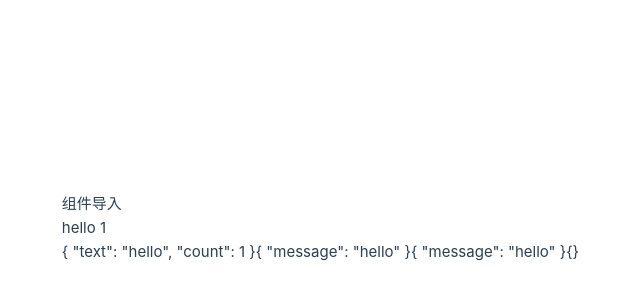
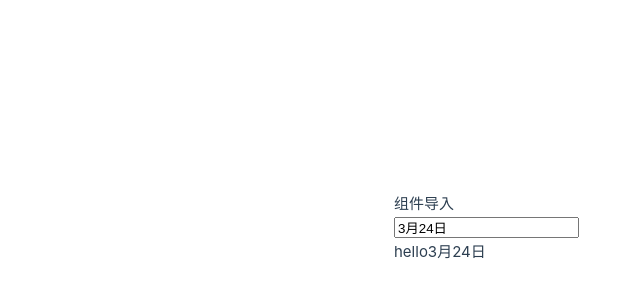
Before and after one commit to 52maomao/studying, a Vue app: page / in a window 1280 px wide. Shown: the part 172-472 px from the top of the page, without its empty margins (61-701 px from the left). Built offline with nearby package versions, Linux system fonts and the light colour scheme.

Commit message:
2024-03-24 选项式API组件依赖注入初次学习

```diff
--- a/src/App.vue
+++ b/src/App.vue
@@ -1,16 +1,36 @@
 <script>
+import { computed } from "vue";
 import zhuce from "./zhuce.vue";
-import loading from "./loading.vue";
+// import loading from "./loading.vue";
+import { defineAsyncComponent } from 'vue'
 
+const AsyncComp = defineAsyncComponent(() =>
+  import('./zhuce.vue')
+)
 export default {
   components: {
     zhuce,
-    loading
+    AsyncComp
+    // loading
   },
+  // provide: {
+  //   message: "hello!"
+  // },
   data() {
     return {
-      count: 1,
-      test: "button",
+      ttf: "3月24日"
+    };
+  },
+  provide() {
+    return {
+      ttf: computed(() => this.ttf),
+      message: "hello"
+    };
+  },
+  // data() {
+  //   return {
+  // count: 1,
+  // test: "button",
   // test: "123"
   // posts: [
   //   {
@@ -98,8 +118,8 @@ export default {
   // },
   // firstName: 'John',
   // lastName: 'Doe'
-    };
-  },
+  //   };
+  // },
   // methods: {
   //   onClick() {
   //     this.count++;
@@ -211,7 +231,10 @@ export default {
 <template>
   <div>
     <p>组件导入</p>
-    <zhuce v-slot="{text,count}">{{ text }} {{ count }}</zhuce>
+    <input v-model="ttf" />
+    <AsyncComp />
+    <!-- <zhuce /> -->
+    <!--<zhuce v-slot="{text,count}">{{ text }} {{ count }}</zhuce>
     <zhuce>
       <template #header="headerProps">{{ headerProps }}</template>
 
@@ -219,7 +242,7 @@ export default {
 
       <template #footer="footerProp">{{ footerProp }}</template>
     </zhuce>
-    <!--<zhuce>
+    <zhuce>
       <template #[test]>
         <span>Click me!{{count}}</span>
       </template>
--- a/src/loading.vue
+++ b/src/loading.vue
@@ -1,19 +1,33 @@
 <script>
 export default {
-  inheritAttrs: false,
+  inject: {
+    aaa: "message",
+    bbb: "ttf",
+    ccc: {
+      from: "ttf1",
+      default: () => ({ name:1+1})
+    }
+  },
+  created() {
+    console.log(this.aaa);
+    console.log(this.bbb);
+    console.log(this.ccc);
+  },
+  //   inheritAttrs: false,
   data() {
     return {};
   },
-  methods() {},
-  created() {
-    console.log(this.$attrs);
-  }
+  methods() {}
+  //   created() {
+  //     console.log(this.$attrs);
+  //   }
 };
 </script>
 <template>
-  <div>
+  <div>{{aaa}}{{bbb}}</div>
+  <!--<div>
     awser
-    <!--<button>登录</button>
-    <button v-bind="$attrs">注册{{ $attrs }}</button>-->
-  </div>
+    <button>登录</button>
+    <button v-bind="$attrs">注册{{ $attrs }}</button>
+  </div>-->
 </template>
--- a/src/main.js
+++ b/src/main.js
@@ -3,4 +3,8 @@ import './assets/main.css'
 import { createApp } from 'vue'
 import App from './App.vue'
 
+// const app = createApp(App)
+// app.provide("message","hello!")
+// app.mount('#app')
+
 createApp(App).mount('#app')
--- a/src/zhuce.vue
+++ b/src/zhuce.vue
@@ -7,8 +7,8 @@ export default {
   },
   data() {
     return {
-      greetingMessage: "hello"
-      // cc: 0
+    //   greetingMessage: "hello",
+      // cc: 0,
     };
   }
   //   methods: {
@@ -77,12 +77,14 @@ export default {
 </script>
 <template>
   <div>
+  <loading /></div>
+  <!--<div>
     <slot :text="greetingMessage" :count="1"></slot>
     <slot name="header" message="hello"></slot>
     <slot name="footer" message="hello"></slot>
     <slot></slot>
   </div>
-  <!--<div>
+  <div>
     <button class="slot">
       <slot name="button"></slot>
     </button>
```
Lines whose indentation alone changed are shown as unchanged.
